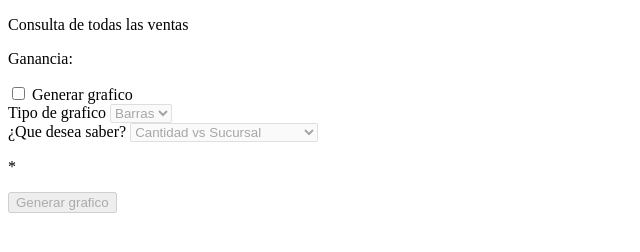
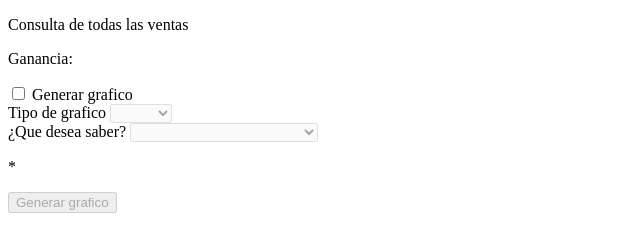
Before and after one commit to EfrainRojasP/PI_RecopilacionDeInformacionTiendasConveniencia, a plain HTML site: page Paginas/Encargado/ventas.html in a window 1280 px wide. Shown: the whole page, without its empty margins (0-640 px from the left). Drawn offline with Linux system fonts and the light colour scheme.

Commit message:
Se añadieron valores vacios a las listas seleccionables

```diff
--- a/Paginas/Encargado/ventas.html
+++ b/Paginas/Encargado/ventas.html
@@ -20,6 +20,7 @@
             <label for="tipoGrafica">
                 Tipo de grafico
                 <select name="tipoGrafica" id="tipoGrafica">
+                    <option value=""></option>
                     <option value="tgBarras">Barras</option>
                     <option value="tgLinea">Linea</option>
                 </select>
@@ -28,6 +29,7 @@
             <label for="tipoGraficaInfo">
                 ¿Que desea saber?
                 <select name="tipoGraficaInfo" id="tipoGraficaInfo">
+                    <option value=""></option>
                     <option value="cantidadVsSucursal">Cantidad vs Sucursal</option><!-- Cantidad de productos vendidos en cada sucursal -->
                     <option value="cantidadVsFecha">Cantidad vs Fecha de venta</option><!-- Cantidad de productos vendidos por dia -->
                     <option value="cantidadVsProducto">Cantidad vs Producto</option><!-- Cantidad de productos vendidos -->
```
